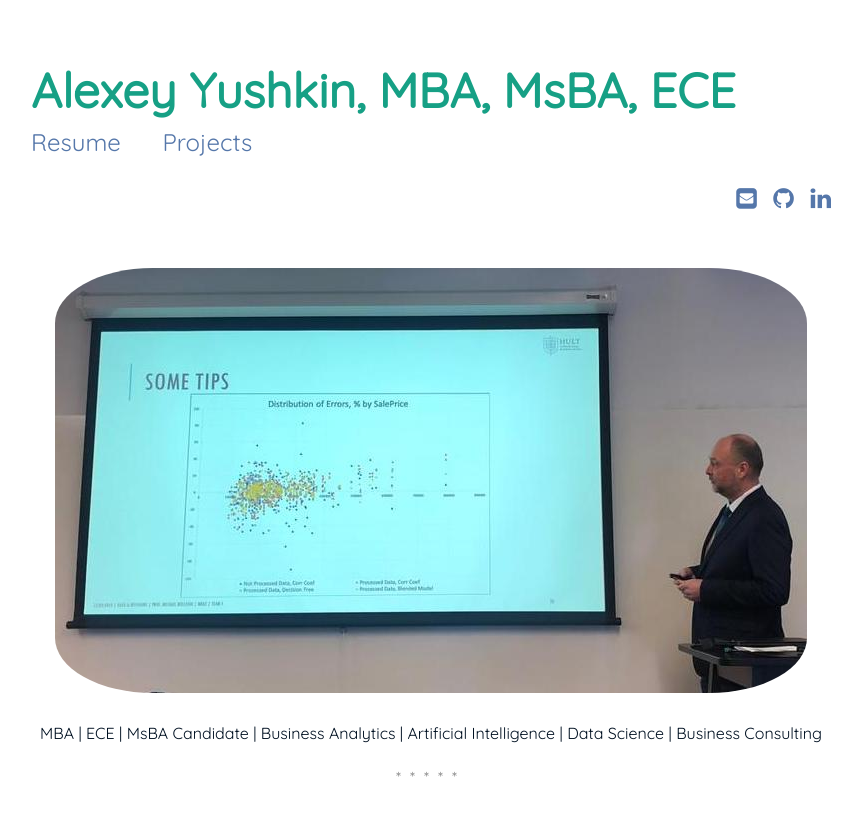
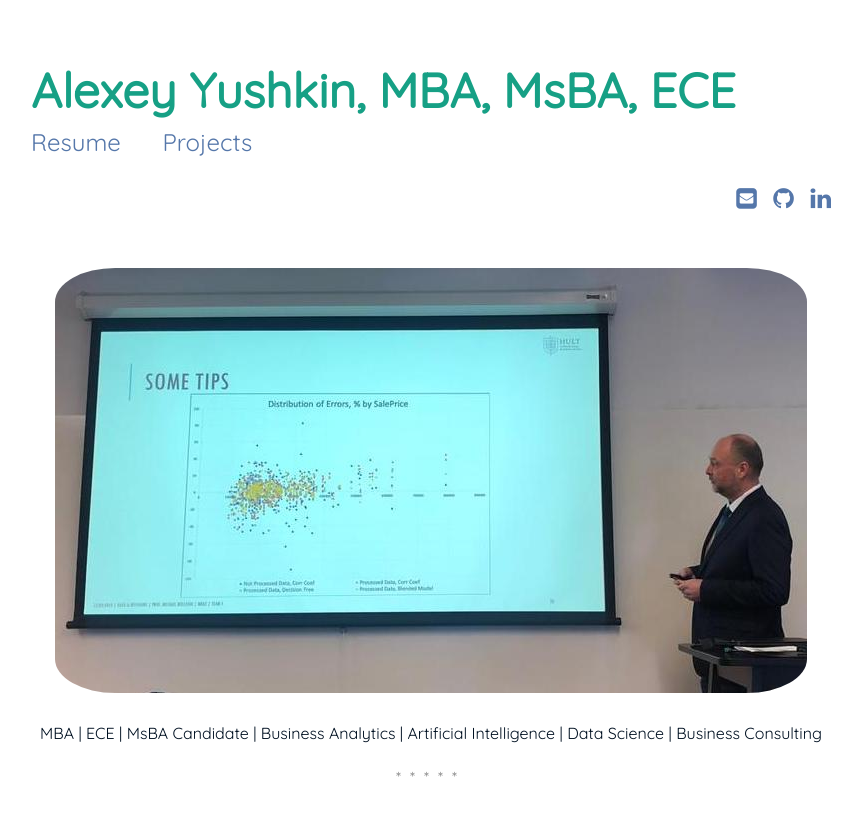
Before and after one commit to alexyushkin/alexyushkin.github.io, a Jekyll site: the page built from index.md, in a window 1280 px wide. Shown: the top 816 px of the page, without its empty margins (209-1071 px from the left). Built offline with Jekyll 4.4.1, drawn with Linux system fonts in a browser that asks for light colours.

Commit message:
Some changes

```diff
--- a/assets/css/main.css
+++ b/assets/css/main.css
@@ -169,7 +169,7 @@
 
 /* =Main Page *//*************************************************************/
   #about-img {
-    border-radius: 13%;
+    border-radius: 8%;
     max-width: 100%;
     margin: auto;
     margin-bottom: 3%;
```
Also changed, not shown: 1 other file.
